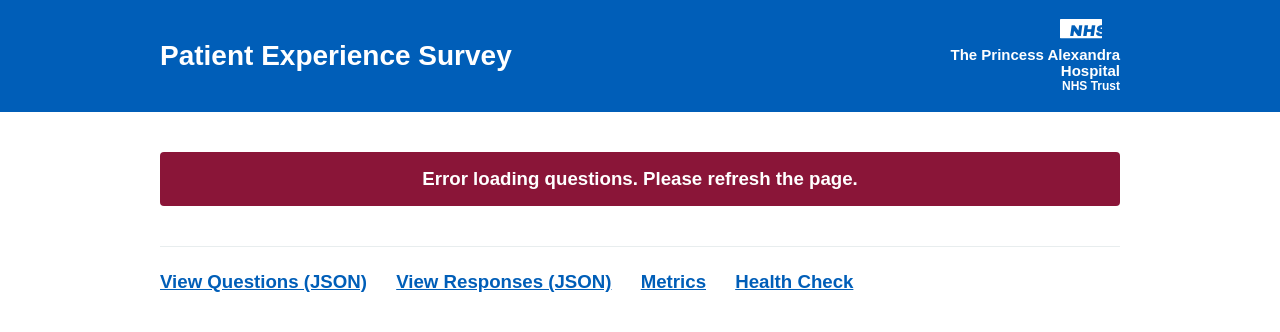
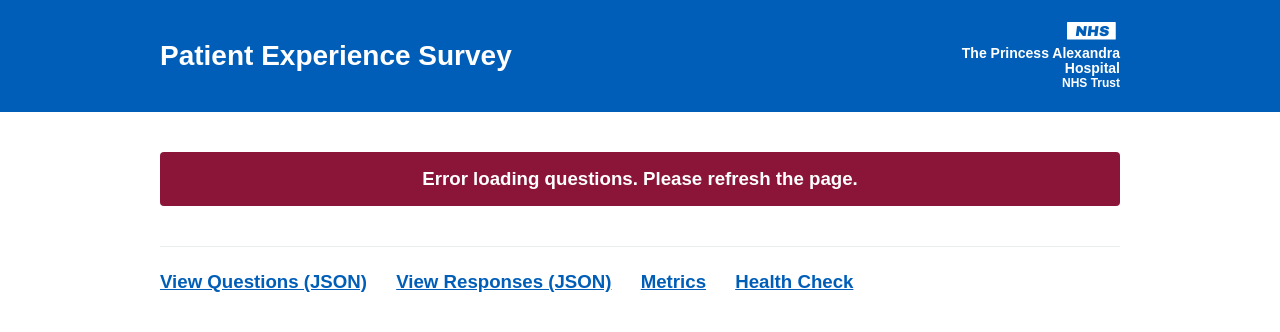
Before and after one commit to UrszulaC/PatientSurvey, a Flask app: template templates/index.html in a window 1280 px wide. Shown: the top 332 px of the page. Run offline with Flask 3, Linux system fonts and the light colour scheme; the template is opened without the code that fills it, so the values that code supplies are empty; parts of the project's set-up code (start-up, migrations or seed data) failed here and were passed over.

Commit message:
Update index.html

```diff
--- a/templates/index.html
+++ b/templates/index.html
@@ -20,31 +20,32 @@
         <!-- Right: NHS Trust logo -->
         <div style="display: flex; flex-direction: column; align-items: flex-end; color: white; font-family: Arial, Helvetica, sans-serif; line-height: 1.1;">
 
-          <!-- NHS logo (tight white box + gentler skew) -->
-          <svg xmlns="http://www.w3.org/2000/svg" viewBox="0 0 100 40" style="height: 24px; width: auto; margin-bottom: 4px;">
-            <!-- Smaller, tighter white box -->
-            <rect x="0" y="0" width="70" height="32" fill="white" rx="1" ry="1" />
-            <!-- NHS text: bold, slightly italic, tighter fit -->
+          <!-- NHS logo (super tight fit, gentler skew) -->
+          <svg xmlns="http://www.w3.org/2000/svg" viewBox="0 0 85 32" style="height: 20px; width: auto; margin-bottom: 4px;">
+            <!-- Tighter white background box -->
+            <rect x="0" y="0" width="78" height="28" fill="white" rx="1" ry="1" />
+            <!-- NHS text: thick, bold, tight, less skew -->
             <text x="50%" y="72%" text-anchor="middle"
                   font-family="Arial Black, Helvetica, sans-serif"
                   font-weight="900"
-                  font-size="26"
+                  font-size="23"
                   fill="#005EB8"
-                  transform="skewX(-8)">
+                  transform="skewX(-7)">
               NHS
             </text>
           </svg>
 
           <!-- Hospital name text -->
           <div style="text-align: right; font-weight: bold;">
-            <div style="font-size: 15px;">The Princess Alexandra</div>
-            <div style="font-size: 15px;">Hospital</div>
+            <div style="font-size: 14px;">The Princess Alexandra</div>
+            <div style="font-size: 14px;">Hospital</div>
             <div style="font-size: 12px; font-weight: 600;">NHS Trust</div>
           </div>
         </div>
 
       </div>
     </header>
+
 
 
     <div style="background-color: #ffffff; padding: 20px; margin: 0 -10px;">
```
